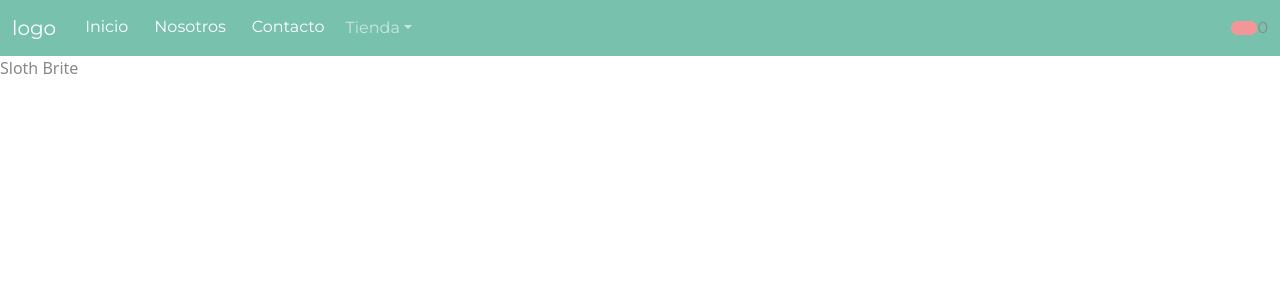
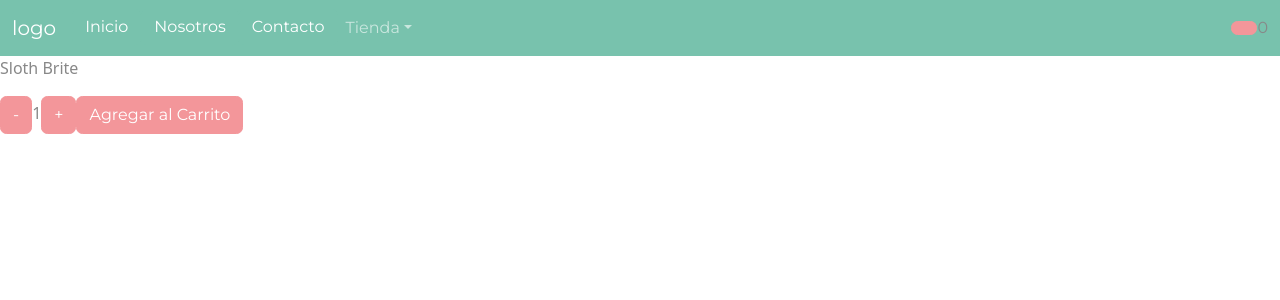
Before and after one commit to FaustinaVidal/slothBrite-ReactJS, a React (Create React App) app: page / in a window 1280 px wide. Shown: the top 300 px of the page. Built offline with nearby package versions, Linux system fonts and the light colour scheme; some icons are missing.

Commit message:
agregando y sacando 1 del carrito

```diff
--- a/src/components/App.jsx
+++ b/src/components/App.jsx
@@ -3,7 +3,9 @@ import React from 'react';
 
 //components
 import {Navbar} from './Navbar/Navbar';
-import {ItemListContainer} from './ItemListContainer/ItemListContainer'
+import {ItemListContainer} from './ItemListContainer/ItemListContainer';
+import {ItemCount} from './ItemCount/ItemCount';
+
 
 
 export const App = () => {
@@ -11,6 +13,7 @@ export const App = () => {
     <>
     <Navbar logo={"logo"}/>
     <ItemListContainer greeting={"Sloth Brite"}/>
+    <ItemCount valorInicial={1} stock={10} />
     </>
   );
 }
--- /dev/null
+++ b/src/components/ItemCount/ItemCount.jsx
@@ -0,0 +1,20 @@
+import React from 'react'
+import {useState} from 'react'
+
+
+export const ItemCount = ({valorInicial,stock}) => {
+
+    const [contador, setContador] = useState(valorInicial) //Defino un estado con valor inicial 1
+
+    const restar = () => contador > valorInicial && setContador(contador -1)
+    const sumar = () => contador < stock && setContador(contador +1)
+
+    return (
+        <div>
+            <button type="button" class="btn btn-secondary" onClick={() => restar()}>-</button>
+            {contador}
+            <button type="button" class="btn btn-secondary" onClick={() => sumar()}>+</button>
+            <button type="button" class="btn btn-secondary">Agregar al Carrito</button>
+        </div>
+    );
+}
```
